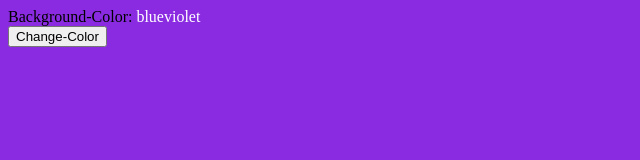
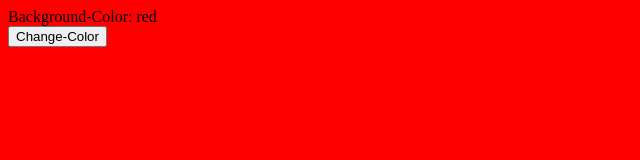
Before and after one commit to BryanBac/Proyecto-3-Cambio-Color, a plain HTML site: page index.html in a window 1280 px wide. Both pictures are taken after a click on the button "Change-Color". Shown: the whole page, without its empty margins (0-640 px from the left). Drawn offline with Linux system fonts and the light colour scheme.

Commit message:
Implementación de aleatorio
- Se implementó un aleatorio con una lista de colores en especifico.

```diff
--- a/index.css
+++ b/index.css
@@ -1,6 +1,6 @@
 #cuerpo{
-    background-color: blueviolet;
+    background-color: white;
 }
 #texto-color{
-    color: white;
+    color: black;
 }
--- a/index.html
+++ b/index.html
@@ -11,7 +11,7 @@
 <body id="cuerpo">
     <div>
         <span id="texto">Background-Color: </span>
-        <span id="texto-color">blueviolet</span>
+        <span id="texto-color">white</span>
     </div>
     <button id="cambiar" onclick="cambiar_color()">Change-Color</button>
 </body>
--- a/index.js
+++ b/index.js
@@ -1,22 +1,29 @@
+const colores = {
+  0: "white",
+  1: "blue",
+  2: "blueviolet",
+  3: "red",
+  4: "black",
+};
+
+function getRandomInt() {
+  return Math.floor(Math.random() * 5);
+}
+
 let color = 0;
 function cambiar_color() {
-  console.log("primero:" + color);
-  // Esto no es aleatorio, pero quería probar a ver si podía cambiarle el fondo xd
-  if (color == 0) {
-    document.getElementById("cuerpo").style.backgroundColor = "blueviolet";
-    document.getElementById("texto-color").innerHTML = "blueviolet";
-    document.getElementById("texto-color").style.color = "white";
-    color = color + 1;
-  } else if (color == 1) {
-    document.getElementById("cuerpo").style.backgroundColor = "red";
-    document.getElementById("texto-color").innerHTML = "red";
-    document.getElementById("texto-color").style.color = "white";
-    color = color + 1;
-  } else if (color == 2) {
-    document.getElementById("cuerpo").style.backgroundColor = "white";
-    document.getElementById("texto-color").innerHTML = "white";
-    document.getElementById("texto-color").style.color = "black";
-    color = 0;
+  var valores = Object.values(colores);
+  aleatorio = getRandomInt();
+  console.log(aleatorio + ": " + valores[aleatorio]);
+  document.getElementById("cuerpo").style.backgroundColor = valores[aleatorio];
+  document.getElementById("texto-color").innerHTML = valores[aleatorio];
+  if (aleatorio == 4) {
+    aleatorio = 0;
+    document.getElementById("texto-color").style.color = valores[aleatorio];
+  } else if (aleatorio == 0) {
+    aleatorio = 4;
+    document.getElementById("texto-color").style.color = valores[aleatorio];
+  } else {
+    document.getElementById("texto-color").style.color = valores[aleatorio + 1];
   }
-  console.log("segundo:" + color);
 }
```
